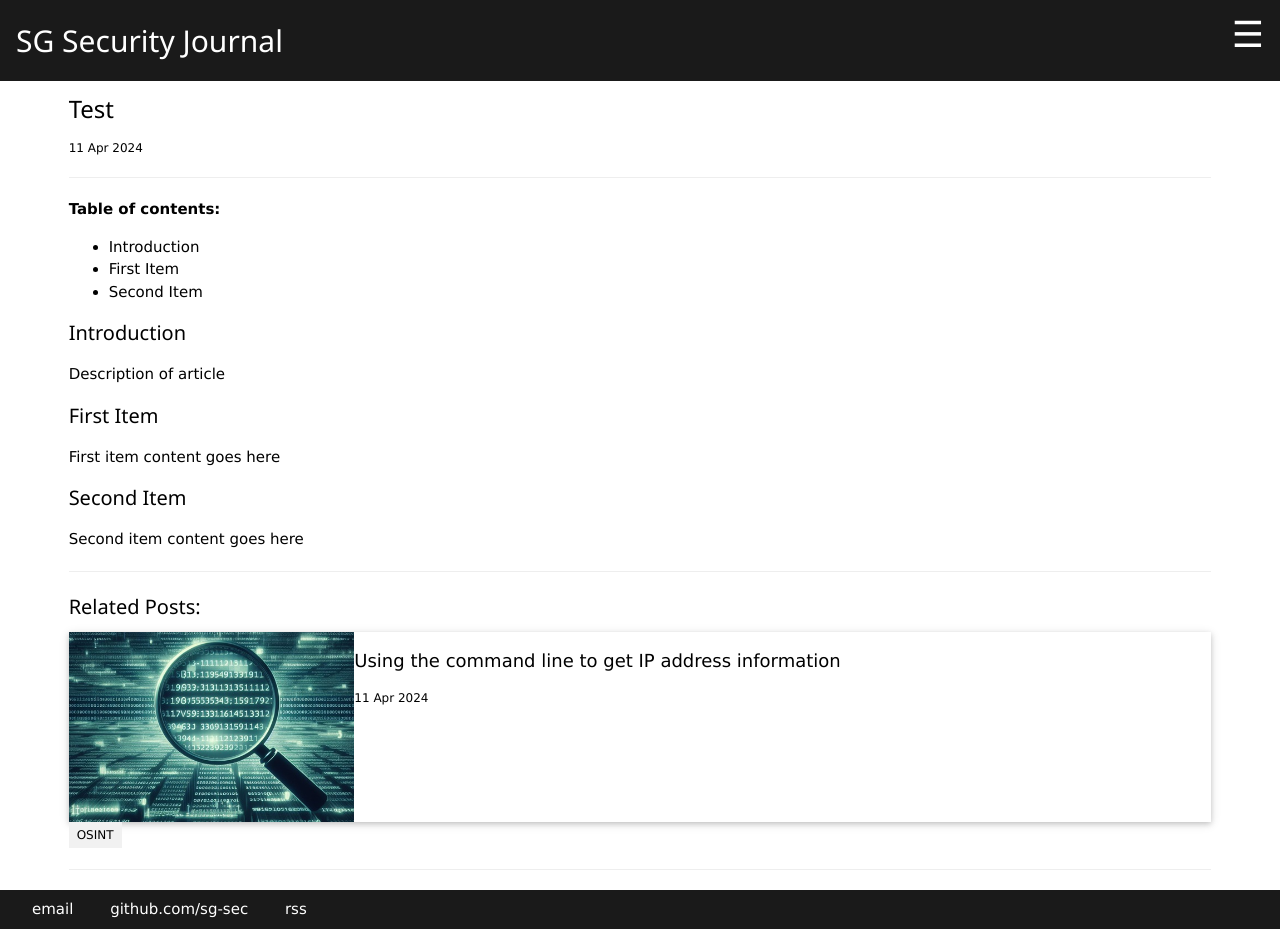
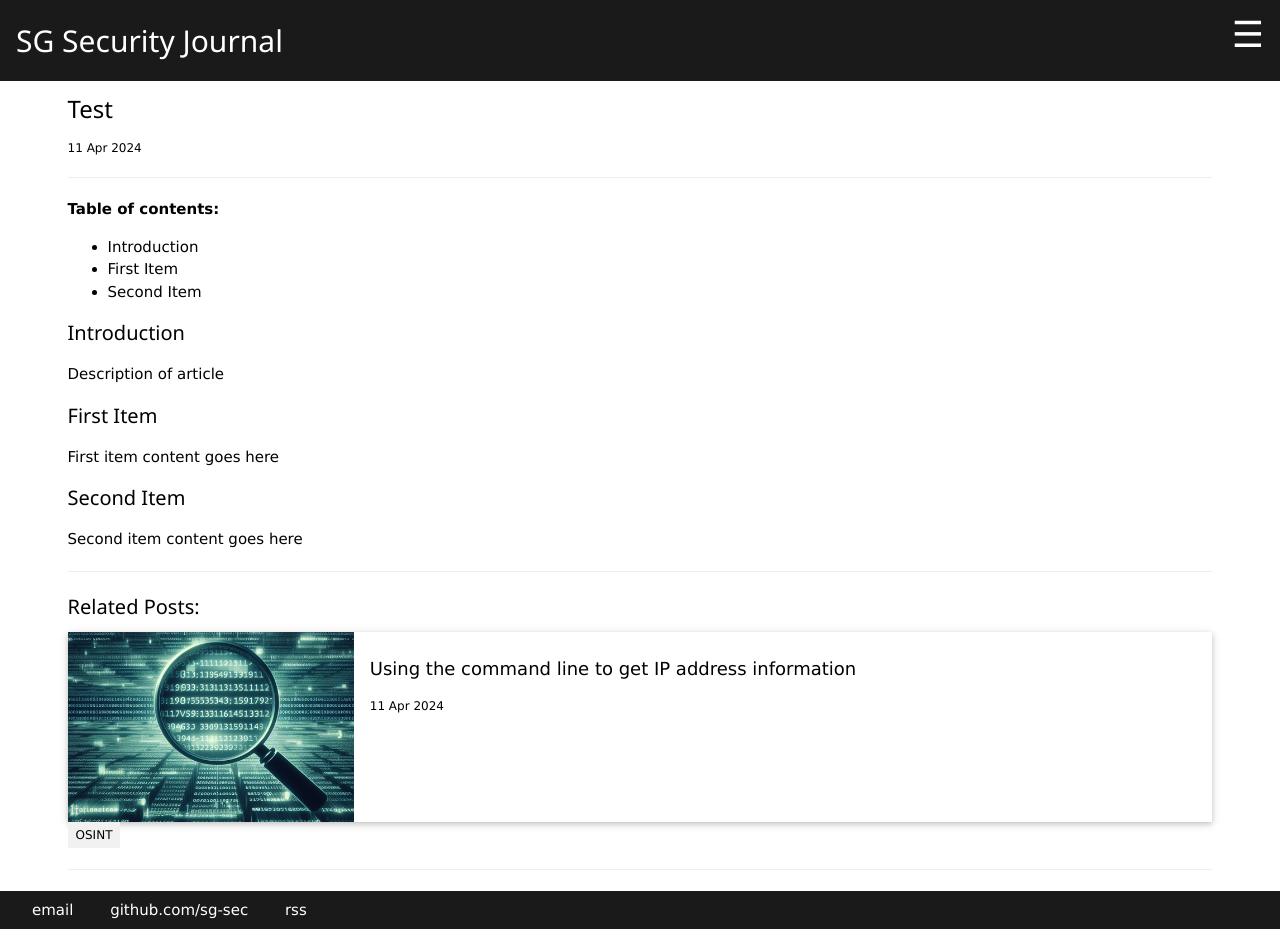
Before and after one commit to sg-sec/sg-sec.github.io, a Jekyll site: the page built from _posts/2024-04-11-test.md, in a window 1280 px wide. Built offline with Jekyll 4.4.1, drawn with Linux system fonts in a browser that asks for light colours.

Commit message:
Update relatedpostlistitem.html

```diff
--- a/_includes/relatedpostlistitem.html
+++ b/_includes/relatedpostlistitem.html
@@ -6,7 +6,7 @@
                 {% else %}
                 {% endif %}
             </div>
-            <div class="w3-threequarter">
+            <div class="w3-threequarter w3-padding">
                 <p>
                     <a href="{{ post.url }}" title="{{ post.title }}" class="PostListTitle">{{ post.title }}</a >
                 </p>
```
